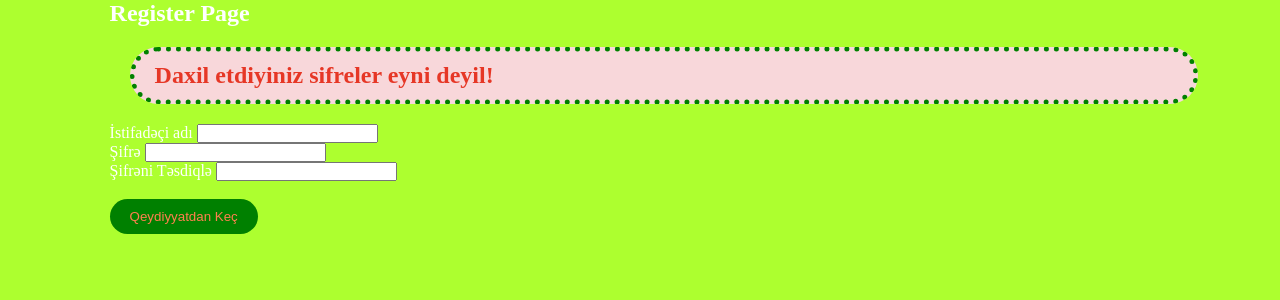
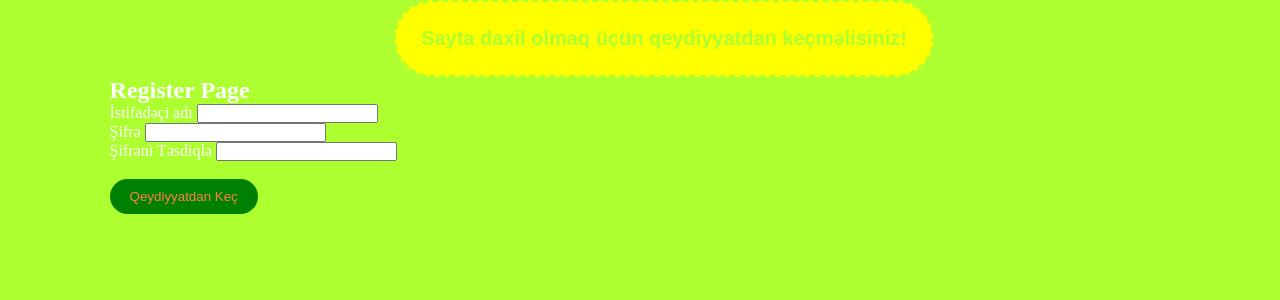
Before and after one commit to aysugafarli23/myshop, a Django app: page /account/register in a window 1280 px wide. Shown: the part 121-421 px from the top of the page. Run offline with Django 5.2, Linux system fonts and the light colour scheme.

Commit message:
added some messages

```diff
--- a/account/forms.py
+++ b/account/forms.py
@@ -1,7 +1,7 @@
 from django import forms
 
 class RegisterForm(forms.Form):
-    username = forms.CharField(max_length=50, required=True, label = "İstifadəçi adı")
+    username = forms.CharField(max_length=30, label = "İstifadəçi adı")
     password = forms.CharField(max_length=20, required = True, label = "Şifrə" , widget=forms.PasswordInput)
     confirm = forms.CharField(max_length=20, required=True, label = "Şifrənin təkrarı", widget = forms.PasswordInput)
 
@@ -9,6 +9,7 @@ class RegisterForm(forms.Form):
         username = self.cleaned_data["username"]
         password = self.cleaned_data["password"]
         confirm = self.cleaned_data["confirm"]
+
 
 
         if password and confirm and password !=confirm:
@@ -22,6 +23,7 @@ class RegisterForm(forms.Form):
 
         return values
 
+
 class LoginForm(forms.Form):
-    username = forms.CharField(max_length = 50, label = "İstifadəçi adı")
+    username = forms.CharField(max_length = 30, label = "İstifadəçi adı")
     password = forms.CharField(max_length = 20, label = "Şifrə", widget=forms.PasswordInput)
--- a/account/views.py
+++ b/account/views.py
@@ -2,6 +2,7 @@ from django.shortcuts import render, redirect
 from .forms import *
 from django.contrib.auth.models import User
 from django.contrib.auth import authenticate, login, logout
+from django.contrib import messages
 
 # Create your views here.
 def register__view(request):
@@ -14,13 +15,19 @@ def register__view(request):
         newUser = User(username = username)
         newUser.set_password(password)
 
+        if len(username) < 3:
+          messages.error(request, "İstifadəçi adı ən az 3 hərfli olmalıdır!")
+        else:
 
-        newUser.save()
+            newUser.save()
+            messages.success(request, "Siz uğurla qeydiyyatdan keçdiniz!")
 
-        login(request, newUser)
-        return redirect("home")
+            login(request, newUser)
+            return redirect("home")
+
 
     context = {"form": form}
+    messages.info(request, "Sayta daxil olmaq üçün qeydiyyatdan keçməlisiniz!")
     return render(request, "register.html", context)
 
 
@@ -34,6 +41,7 @@ def login__view(request):
         password = form.cleaned_data.get("password")
 
         user = authenticate(username = username, password = password)
+        messages.success(request, f"Siz uğurla sayta daxil oldunuz {username}!")
 
         if user is None:
             return render(request,"login.html", context)
@@ -43,7 +51,6 @@ def login__view(request):
 
 
 
-
 def logout__view(request):
     logout(request)
     return redirect("home")
--- a/products/views.py
+++ b/products/views.py
@@ -1,5 +1,6 @@
 from django.shortcuts import render
 from .models import Products
+from django.contrib import messages
 
 # Create your views here.
 def home__page(request):
@@ -7,7 +8,9 @@ def home__page(request):
     return render (request, 'index.html',  {"products": products})
 
 def about__view(request):
+    messages.info(request, "Sayta daxil olmaq üçün qeydiyyatdan keçməlisiniz!")
     return render(request, 'about.html' )
 
 def contact__view(request):
+    messages.info(request, "Sayta daxil olmaq üçün qeydiyyatdan keçməlisiniz!")
     return render(request, 'contact.html')
--- a/static/style.css
+++ b/static/style.css
@@ -70,20 +70,22 @@ body {
     border-radius: 45px;
     border: none;
 }
-
-.message-context{
-    text-align:center;
+.messages{
+    display: flex;
+    justify-content: center;
+    align-items: center;
+    text-align: center;
     font-size: 20px;
     font-weight:700 ;
     font-family: Arial, Helvetica, sans-serif;
-    padding: 10px 20px;
-    margin: 15px 0px;
-    border-radius: 45px;
+
 }
 
 .success{
     background-color: rgb(141, 189, 74);
-    color: coral;
+    color: rgb(123, 38, 7);
+    padding: 25px;
+    border-radius: 45px;
 }
 
 .success span{
@@ -94,15 +96,16 @@ body {
 }
 
 .error{
-    background-color: coral;
+    background-color: rgb(123, 38, 7);
     color:  rgb(141, 189, 74) ;
+    padding: 25px;
+    border-radius: 45px;
 }
 
-.password__error{
-    background-color: #f8d7da;
-    color: #E63726;
-    border:5px dotted green;
+.info{
+    border:2px greenyellow dashed;
+    background-color: yellow;
+    color: greenyellow;
+    padding: 25px;
     border-radius: 45px;
-    margin: 20px;
-    padding: 10px 20px;
 }
--- a/templates/base.html
+++ b/templates/base.html
@@ -28,7 +28,7 @@
     </div>
 
 
-  {% if messages %}
+  {% comment %} {% if messages %}
       {% for message in messages %}
         {% if message.tags == "error" %}
           <div class="alert_error">{{message}}</div>
@@ -36,6 +36,14 @@
           <div class="alert_success">{{message}}</div>
         {% endif %}
     {% endfor %}
+  {% endif %} {% endcomment %}
+
+  {% if messages %}
+  <ul class="messages">
+      {% for message in messages %}
+      <li{% if message.tags %} class="{{ message.tags }}"{% endif %}>{{ message }}</li>
+      {% endfor %}
+  </ul>
   {% endif %}
 
     <div class="container">
--- a/templates/index.html
+++ b/templates/index.html
@@ -5,11 +5,11 @@
 <h1>Mehsullarimiz</h1>
 
 {% if request.user.is_authenticated %}
-  <div class="message-context success">
+  <div class="messages success">
     <h2>Xos gelmisiniz ,<span> {{request.user.username}}</span></h2>
   </div>
 {% else %}
-  <div class="message-context error">
+  <div class="messages error">
     <h2>Sayta giris etmemisiniz!</h2>
   </div>
 {% endif %}
--- a/templates/register.html
+++ b/templates/register.html
@@ -6,7 +6,7 @@
 
 {% block body %}
     <h2>Register Page</h2>
-    {% if form.password != form.confirm %}
+    {% if request.form.password != request.form.confirm %}
         <div class="password__error">
         <h2>Daxil etdiyiniz sifreler eyni deyil!</h2>
         </div>
```
